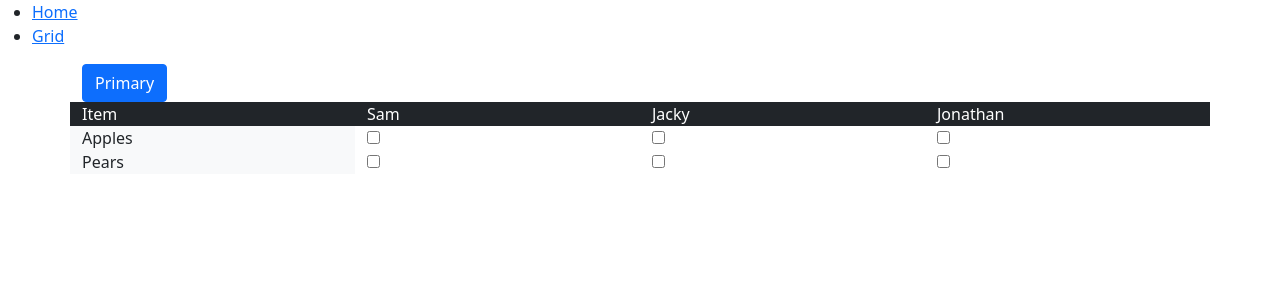
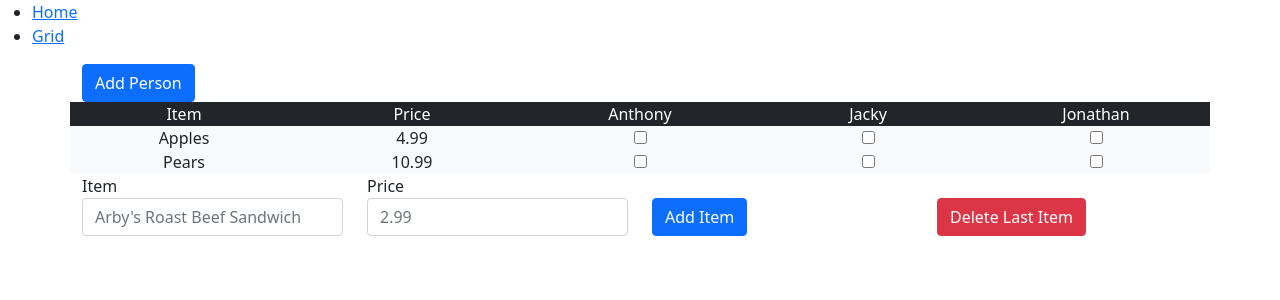
Before and after one commit to jlu51/Basket, a React (Create React App) app: page /grid in a window 1280 px wide. Shown: the top 300 px of the page. Built offline with nearby package versions, Linux system fonts and the light colour scheme; a small style sheet from the web is missing.

Commit message:
Update GridCalculator.js
Implement add item functionality and fixed some styling issues

```diff
--- a/src/components/GridCalculator.js
+++ b/src/components/GridCalculator.js
@@ -2,8 +2,10 @@ import React, { useState } from 'react';
 
 function GridCalculator() {
    const [rows, setRows] = useState([
-      {itemName: "Apples"}, {itemName: "Pears"}]);
-   const [header, setHeader] = useState(["Item", "Sam", "Jacky", "Jonathan"]);
+      {itemName: "Apples", price: 4.99}, {itemName: "Pears", price: 10.99}]);
+   const [header, setHeader] = useState(["Item", "Price", "Anthony", "Jacky", "Jonathan"]);
+   const [item, setItem] = useState("");
+   const [price, setPrice] = useState(0);
 
    function handleAddRow(name) {
       console.log(name);
@@ -21,48 +23,67 @@ function GridCalculator() {
       })
    }
 
+   function handleAddRow(item, price) {
+      console.log(price + " " + item);
+      if (item != "" && price != 0) {
+         setRows(prevRows => {
+            return [...prevRows, {itemName: item, price: price}]
+         })
+      }
+   }
+
+   function handleRemoveLastRow() {
+      setRows(rows.slice(0, -1))
+
+   }
+
    return (
       <div>
-         <div class="container">
-            <button type="button" className="btn btn-primary" onClick={() => handleAddHeader("Carsonn")}>Primary</button>
-            <div class="row bg-dark text-white">
-               {header.map(item => (
+         <div className="container">
+            <button type="button" className="btn btn-primary" onClick={() => handleAddHeader("Carsonn")}>Add Person</button>
+            <div className="row bg-dark text-white text-center">
+               {header.map(head => (
                   <div class="col">
-                     {item}
+                     {head}
                   </div>
                ))}
             </div>
             {rows.map(row => (
-                  <div className="row">
+                  <div className="row text-center">
                      <div class="col bg-light">
                         {row.itemName}
                      </div>
-                     {header.slice(1).map(item => (
-                        <div class="col">
+                     <div class="col bg-light">
+                        {row.price}
+                     </div>
+                     {header.slice(2).map(item => (
+                        <div class="col bg-light">
                            <input type="checkbox"/>
                         </div>
                      ))}
                   </div>
                ))}
 
-
-            {/* <div class="row">
-               <div class="col bg-light">
-                  Apples
-               </div>
-               <div class="col bg-success">
-                  <input type="checkbox"/>
-               </div>
-               <div class="col bg-success">
-                  <input type="checkbox"/>
-               </div>
-               <div class="col bg-success">
-                  <input type="checkbox"/>
-               </div>
-               <div class="col bg-success">
-                  <input type="checkbox"/>
-               </div>
-            </div> */}
+            <div className="container-fullwidth">
+               <form>
+                  <div class="row ">
+                     <div className="col">
+                        <label for="inputItem">Item</label>
+                        <input type="text" class="form-control" placeholder="Arby's Roast Beef Sandwich" id="inputItem" onChange={e => setItem(e.target.value)}/>
+                     </div>
+                     <div className="col">
+                        <label for="inputPrice">Price</label>
+                        <input type="text" class="form-control" placeholder="2.99" id="inputPrice" onChange={e => setPrice(e.target.value)}/>
+                     </div>
+                     <div className="col">
+                        <button type="button" className="mt-4 btn btn-primary" onClick={() => handleAddRow(item, price)}>Add Item</button>
+                     </div>
+                     <div className="col">
+                        <button type="button" className="mt-4 btn btn-danger" onClick={handleRemoveLastRow}>Delete Last Item</button>
+                     </div>
+                  </div>
+               </form>
+            </div>
          </div>
       </div>
    );
```
